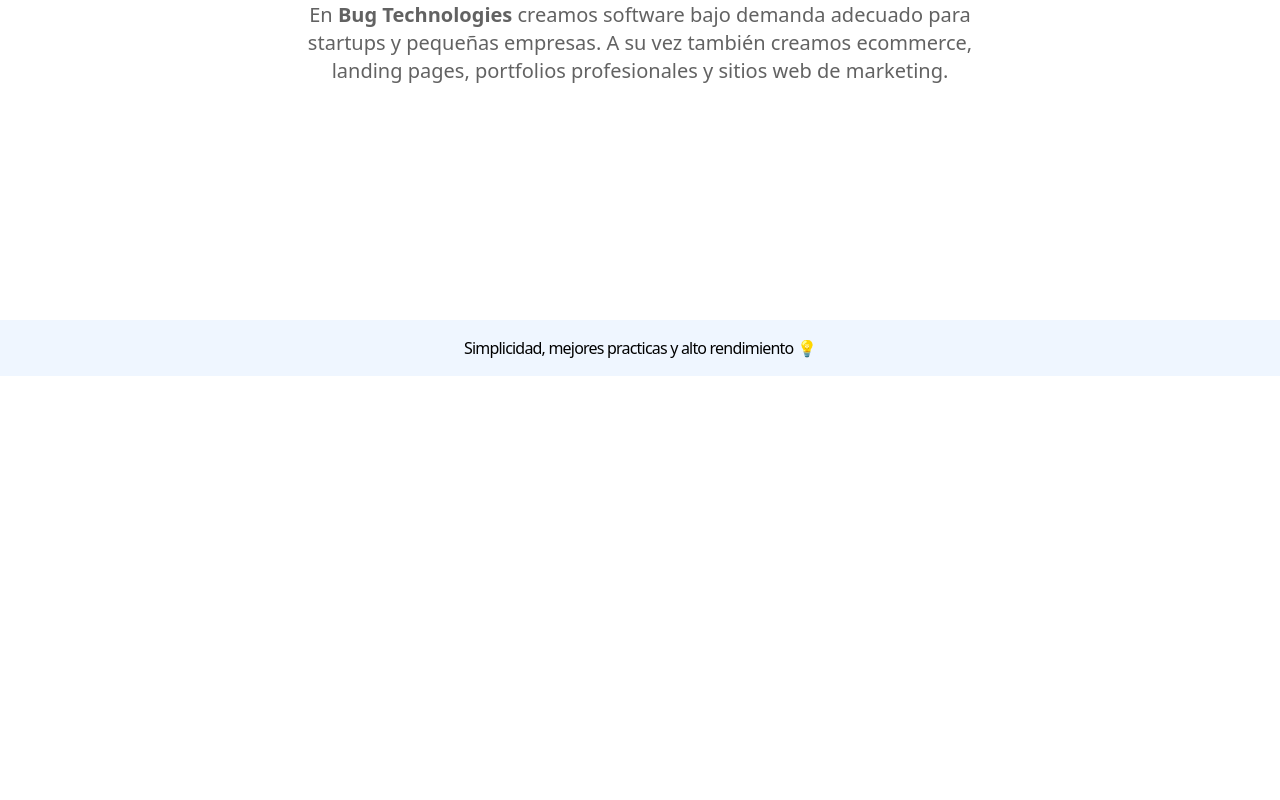
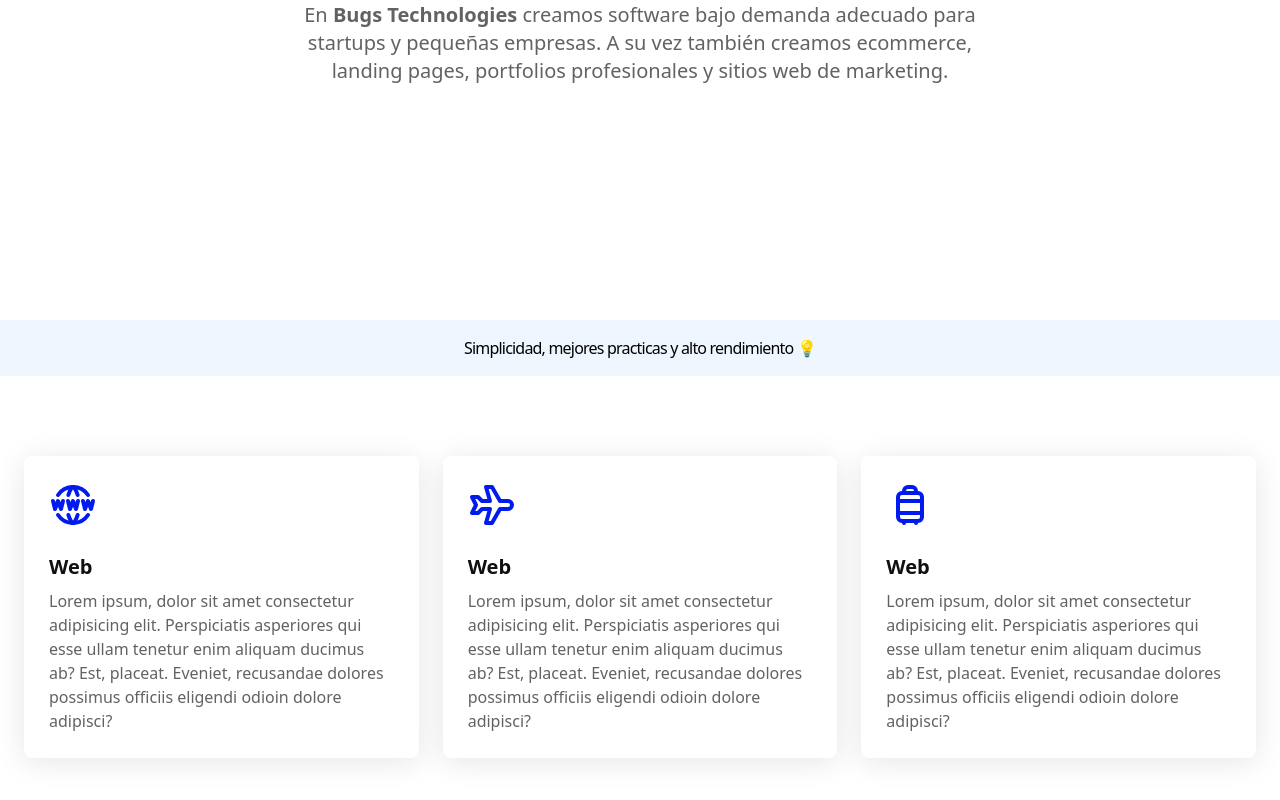
Before and after one commit to GuillermoSMG/bugtech-portfolio, a React (Vite) app: page / in a window 1280 px wide. Shown: the part 424-1224 px from the top of the page. Before the commit the page ends 800 px from the top, so only its background shows below. Built offline with nearby package versions, Linux system fonts and the light colour scheme.

Commit message:
services

```diff
--- a/src/App.jsx
+++ b/src/App.jsx
@@ -1,10 +1,13 @@
+import { Suspense } from 'react';
 import { Banner } from './components/Banner';
 import { ThemeContextConteiner } from './components/ThemeContext';
 import Header from './components/header/Header';
 import Home from './pages/home/Home';
+import { Services } from './pages/services/Services';
 
 function App() {
 	return (
+		<Suspense fallback={<>Loading...</>}>
 			<ThemeContextConteiner>
 				<main className='bg-mainBg dark:bg-darkBg'>
 					<div className='min-h-[100vh] flex flex-col justify-between'>
@@ -12,8 +15,10 @@
 						<Home />
 						<Banner />
 					</div>
+					<Services />
 				</main>
 			</ThemeContextConteiner>
+		</Suspense>
 	);
 }
 
--- a/src/components/Icons.jsx
+++ b/src/components/Icons.jsx
@@ -18,3 +18,133 @@
 		</svg>
 	);
 };
+
+const WebIcon = () => {
+	return (
+		<svg
+			xmlns='http://www.w3.org/2000/svg'
+			width='48'
+			height='48'
+			viewBox='0 0 24 24'
+			fill='none'
+			stroke='#011bef'
+			strokeWidth='2'
+			strokeLinecap='round'
+			strokeLinejoin='round'
+			className='icon icon-tabler icons-tabler-outline icon-tabler-world-www mb-6'
+		>
+			<path stroke='none' d='M0 0h24v24H0z' fill='none' />
+			<path d='M19.5 7a9 9 0 0 0 -7.5 -4a8.991 8.991 0 0 0 -7.484 4' />
+			<path d='M11.5 3a16.989 16.989 0 0 0 -1.826 4' />
+			<path d='M12.5 3a16.989 16.989 0 0 1 1.828 4' />
+			<path d='M19.5 17a9 9 0 0 1 -7.5 4a8.991 8.991 0 0 1 -7.484 -4' />
+			<path d='M11.5 21a16.989 16.989 0 0 1 -1.826 -4' />
+			<path d='M12.5 21a16.989 16.989 0 0 0 1.828 -4' />
+			<path d='M2 10l1 4l1.5 -4l1.5 4l1 -4' />
+			<path d='M17 10l1 4l1.5 -4l1.5 4l1 -4' />
+			<path d='M9.5 10l1 4l1.5 -4l1.5 4l1 -4' />
+		</svg>
+	);
+};
+
+const LandingIcon = () => {
+	return (
+		<svg
+			xmlns='http://www.w3.org/2000/svg'
+			width='48'
+			height='48'
+			viewBox='0 0 24 24'
+			fill='none'
+			stroke='#011bef'
+			strokeWidth='2'
+			strokeLinecap='round'
+			strokeLinejoin='round'
+			className='icon icon-tabler icons-tabler-outline icon-tabler-plane mb-6'
+		>
+			<path stroke='none' d='M0 0h24v24H0z' fill='none' />
+			<path d='M16 10h4a2 2 0 0 1 0 4h-4l-4 7h-3l2 -7h-4l-2 2h-3l2 -4l-2 -4h3l2 2h4l-2 -7h3z' />
+		</svg>
+	);
+};
+
+const DefaultIcon = () => {
+	return (
+		<svg
+			xmlns='http://www.w3.org/2000/svg'
+			width='48'
+			height='48'
+			viewBox='0 0 24 24'
+			fill='none'
+			stroke='#011bef'
+			strokeWidth='2'
+			strokeLinecap='round'
+			strokeLinejoin='round'
+			className='icon icon-tabler icons-tabler-outline icon-tabler-code mb-6'
+		>
+			<path stroke='none' d='M0 0h24v24H0z' fill='none' />
+			<path d='M7 8l-4 4l4 4' />
+			<path d='M17 8l4 4l-4 4' />
+			<path d='M14 4l-4 16' />
+		</svg>
+	);
+};
+
+const AdIcon = () => {
+	return (
+		<svg
+			xmlns='http://www.w3.org/2000/svg'
+			width='24'
+			height='24'
+			viewBox='0 0 24 24'
+			fill='none'
+			stroke='#011bef'
+			strokeWidth='2'
+			strokeLinecap='round'
+			strokeLinejoin='round'
+			className='icon icon-tabler icons-tabler-outline icon-tabler-ad'
+		>
+			<path stroke='none' d='M0 0h24v24H0z' fill='none' />
+			<path d='M3 5m0 2a2 2 0 0 1 2 -2h14a2 2 0 0 1 2 2v10a2 2 0 0 1 -2 2h-14a2 2 0 0 1 -2 -2z' />
+			<path d='M7 15v-4a2 2 0 0 1 4 0v4' />
+			<path d='M7 13l4 0' />
+			<path d='M17 9v6h-1.5a1.5 1.5 0 1 1 1.5 -1.5' />
+		</svg>
+	);
+};
+
+const PortfolioIcon = () => {
+	return (
+		<svg
+			xmlns='http://www.w3.org/2000/svg'
+			width='48'
+			height='48'
+			viewBox='0 0 24 24'
+			fill='none'
+			stroke='#011bef'
+			strokeWidth='2'
+			strokeLinecap='round'
+			strokeLinejoin='round'
+			className='icon icon-tabler icons-tabler-outline icon-tabler-luggage mb-6'
+		>
+			<path stroke='none' d='M0 0h24v24H0z' fill='none' />
+			<path d='M6 6m0 2a2 2 0 0 1 2 -2h8a2 2 0 0 1 2 2v10a2 2 0 0 1 -2 2h-8a2 2 0 0 1 -2 -2z' />
+			<path d='M9 6v-1a2 2 0 0 1 2 -2h2a2 2 0 0 1 2 2v1' />
+			<path d='M6 10h12' />
+			<path d='M6 16h12' />
+			<path d='M9 20v1' />
+			<path d='M15 20v1' />
+		</svg>
+	);
+};
+
+export const ServiceIcon = ({ name = 'DefaultIcon' }) => {
+	return (
+		<>
+			{name === 'LandingIcon' && <LandingIcon />}
+			{name === 'WebIcon' && <WebIcon />}
+			{name === 'AdIcon' && <AdIcon />}
+			{name === 'PortfolioIcon' && <PortfolioIcon />}
+			{name === 'DefaultIcon' && <DefaultIcon />}
+		</>
+	);
+};
--- a/src/components/header/Header.jsx
+++ b/src/components/header/Header.jsx
@@ -4,7 +4,7 @@
 
 const Header = () => {
 	return (
-		<header className='flex px-6 py-4 items-center justify-between bg-white dark:text-mainText font-sans sticky top-0 border-b dark:border-gray-700 dark:bg-headerBg'>
+		<header className='flex px-6 py-4 items-center justify-between bg-white dark:text-mainText font-sans sticky top-0 border-b dark:border-gray-700 dark:bg-headerBg backdrop-blur-md'>
 			<HeaderTitle>BUGS TECHS</HeaderTitle>
 			<Navbar />
 			<ToggleThemeBtn />
--- a/src/pages/home/Home.jsx
+++ b/src/pages/home/Home.jsx
@@ -1,4 +1,6 @@
 import React from 'react';
+import { HomeTitle } from './components/HomeTitle';
+import { HomeTitleSpan } from './components/HomeTitleSpan';
 
 const Home = () => {
 	return (
@@ -7,22 +9,24 @@
 			id='home'
 		>
 			<div className='mx-auto text-center pb-10'>
-				<h1 className=' text-5xl md:text-6xl font-bold'>
-					<p className='mb-9 tracking-tighter'>
-						<span className='dark:text-mainText text-linkText'>
-							Creación de software altamente{' '}
-						</span>
-						<span className='dark:text-white text-actionText'>
-							personalizado
-						</span>
-					</p>
-				</h1>
+				<HomeTitle
+					text={[
+						{
+							content: 'Creación de software altamente ',
+							style: 'dark:text-mainText text-linkText',
+						},
+						{
+							content: 'personalizado',
+							style: 'dark:text-white text-actionText',
+						},
+					]}
+				/>
 				<div className='mx-auto'>
 					<p className='text-infoText dark:text-infoTextDark text-xl md:max-w-[75%] mx-auto'>
-						En <span className='font-semibold'>Bug Technologies</span> creamos
-						software bajo demanda adecuado para startups y pequeñas empresas. A
-						su vez también creamos ecommerce, landing pages, portfolios
-						profesionales y sitios web de marketing.
+						En <HomeTitleSpan text='Bugs Technologies ' style='font-semibold' />
+						creamos software bajo demanda adecuado para startups y pequeñas
+						empresas. A su vez también creamos ecommerce, landing pages,
+						portfolios profesionales y sitios web de marketing.
 					</p>
 				</div>
 			</div>
--- /dev/null
+++ b/src/pages/home/components/HomeTitle.jsx
@@ -0,0 +1,14 @@
+import React from 'react';
+import { HomeTitleSpan } from './HomeTitleSpan';
+
+export const HomeTitle = ({ text }) => {
+	return (
+		<h1 className=' text-5xl md:text-6xl font-bold'>
+			<p className='mb-9 tracking-tighter'>
+				{text.map((t, i) => (
+					<HomeTitleSpan key={i} style={t.style} text={t.content} />
+				))}
+			</p>
+		</h1>
+	);
+};
--- /dev/null
+++ b/src/pages/home/components/HomeTitleSpan.jsx
@@ -0,0 +1,5 @@
+import React from 'react';
+
+export const HomeTitleSpan = ({ style, text }) => {
+	return <span className={style}>{text}</span>;
+};
--- /dev/null
+++ b/src/pages/services/Services.jsx
@@ -0,0 +1,10 @@
+import React from 'react';
+import { Service } from './components/Service';
+
+export const Services = () => {
+	return (
+		<section>
+			<Service />
+		</section>
+	);
+};
--- /dev/null
+++ b/src/pages/services/components/Service.jsx
@@ -0,0 +1,17 @@
+import { ServiceArticle } from './ServiceArticle';
+import { SERVICES } from '../const/services';
+
+export const Service = () => {
+	return (
+		<main className='relative mx-auto max-w-7xl md:px-6 text-default lg:py-20 md:py-16 px-4 py-12 grid lg:grid-cols-3 sm:grid-cols-2 gap-4 md:gap-6 sm:gap-y-8'>
+			{SERVICES.map((serv, i) => (
+				<ServiceArticle
+					key={i}
+					title={serv.title}
+					desc={serv.desc}
+					icon={serv.icon}
+				/>
+			))}
+		</main>
+	);
+};
--- /dev/null
+++ b/src/pages/services/components/ServiceArticle.jsx
@@ -0,0 +1,15 @@
+import { ServiceIcon } from '@icons';
+
+export const ServiceArticle = ({ title, desc, icon }) => {
+	return (
+		<article className='flex flex-col backdrop-blur bg-white border border-[#ffffff29] dark:bg-slate-900 dark:shadow-[0_4px_30px_rgba(0,0,0,0.1)] p-6 relative rounded-lg shadow-[0_4px_30px_rgba(0,0,0,0.1)]'>
+			<div className='text-left'>
+				<ServiceIcon name={icon} />
+				<h3 className='font-bold text-xl text-linkText dark:text-darkLinkText'>
+					{title}
+				</h3>
+				<p className='mt-2 text-mutedLight dark:text-muted'>{desc}</p>
+			</div>
+		</article>
+	);
+};
--- /dev/null
+++ b/src/pages/services/const/services.js
@@ -0,0 +1,17 @@
+export const SERVICES = [
+	{
+		title: 'Web',
+		desc: 'Lorem ipsum, dolor sit amet consectetur adipisicing elit. Perspiciatis asperiores qui esse ullam tenetur enim aliquam ducimus ab? Est, placeat. Eveniet, recusandae dolores possimus officiis eligendi odioin dolore adipisci?',
+		icon: 'WebIcon',
+	},
+	{
+		title: 'Web',
+		desc: 'Lorem ipsum, dolor sit amet consectetur adipisicing elit. Perspiciatis asperiores qui esse ullam tenetur enim aliquam ducimus ab? Est, placeat. Eveniet, recusandae dolores possimus officiis eligendi odioin dolore adipisci?',
+		icon: 'LandingIcon',
+	},
+	{
+		title: 'Web',
+		desc: 'Lorem ipsum, dolor sit amet consectetur adipisicing elit. Perspiciatis asperiores qui esse ullam tenetur enim aliquam ducimus ab? Est, placeat. Eveniet, recusandae dolores possimus officiis eligendi odioin dolore adipisci?',
+		icon: 'PortfolioIcon',
+	},
+];
--- a/tailwind.config.js
+++ b/tailwind.config.js
@@ -6,10 +6,12 @@
 			colors: {
 				darkBg: '#030620',
 				mainBg: '#fff',
-				headerBg: '#030620fa',
+				headerBg: '#030620e6',
 				mainText: '#e5e7eb',
 				linkText: '#101010',
 				darkLinkText: '#E5ECF6',
+				muted: '#E5ECF6A8',
+				mutedLight: '#101010A8',
 				actionText: '#6D28D9',
 				infoText: '#101010A8',
 				infoTextDark: '#CBD5E1',
--- a/vite.config.js
+++ b/vite.config.js
@@ -1,7 +1,13 @@
 import { defineConfig } from 'vite';
 import react from '@vitejs/plugin-react-swc';
+import path from 'path';
 
 // https://vitejs.dev/config/
 export default defineConfig({
 	plugins: [react()],
+	resolve: {
+		alias: {
+			'@icons': path.resolve(__dirname, 'src/components/Icons.jsx'),
+		},
+	},
 });
```
Lines whose indentation alone changed are shown as unchanged.
